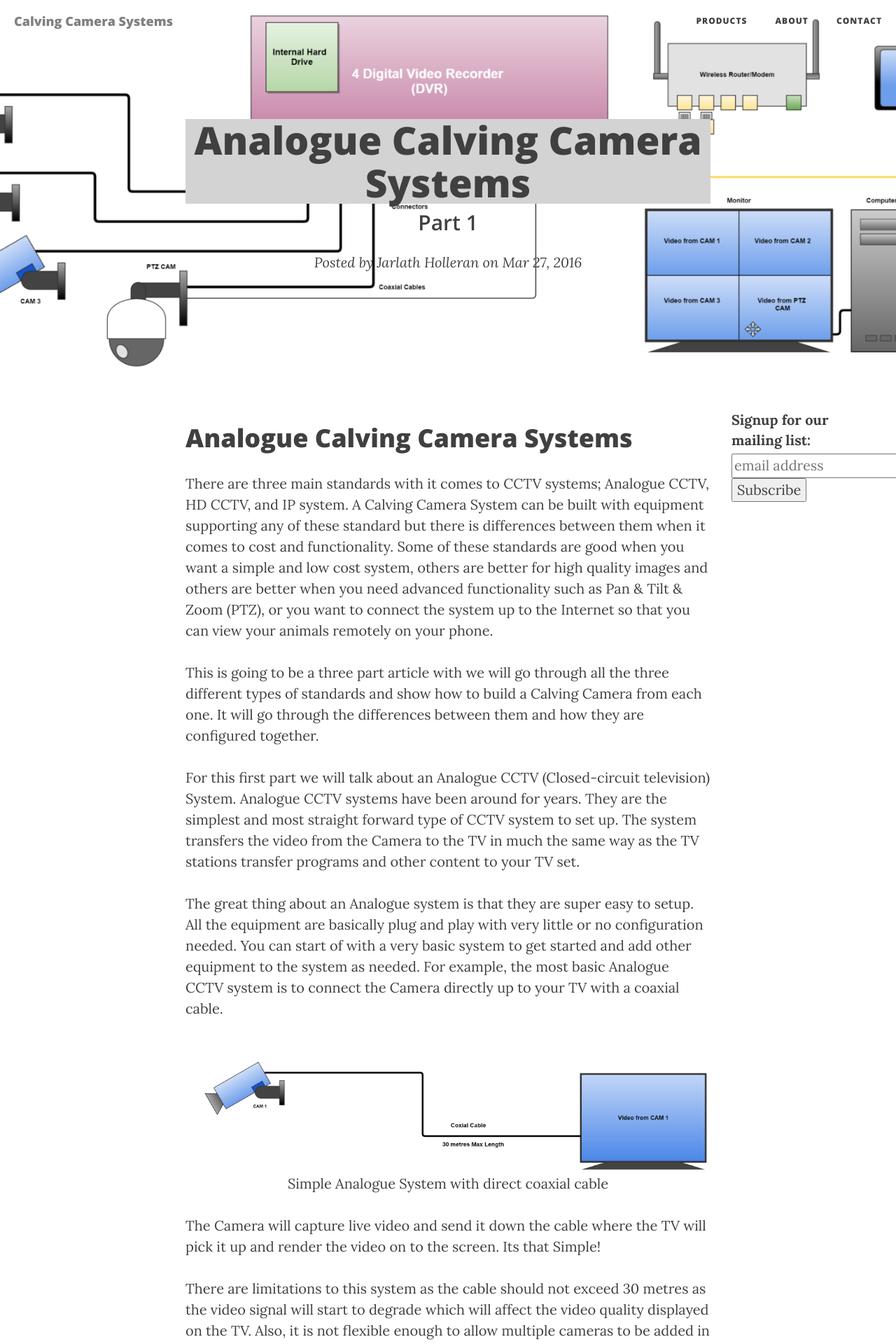
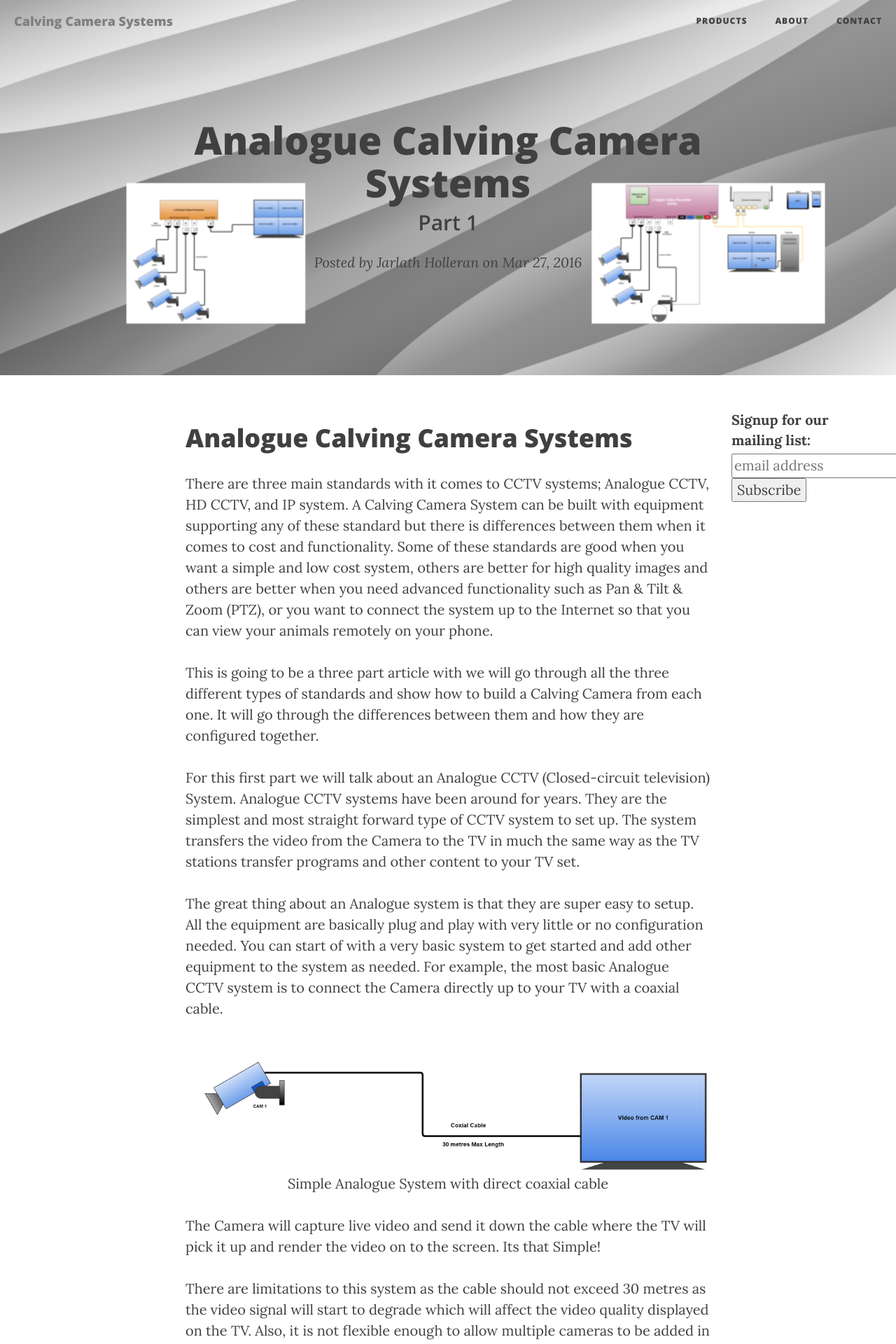
Before and after one commit to jholleran/calvingcamerareviews, a Jekyll site: the page built from _posts/2016-03-27-analogue-calving-camera-systems-part-1.markdown, in a window 1280 px wide. Shown: the top 1920 px of the page at 70% size. Built offline with Jekyll 4.4.1, drawn with Linux system fonts in a browser that asks for light colours; nearby versions of some CDN libraries; comment, search, counter and statistics services are not loaded.

Commit message:
new background image

```diff
--- a/_posts/2016-03-27-analogue-calving-camera-systems-part-1.markdown
+++ b/_posts/2016-03-27-analogue-calving-camera-systems-part-1.markdown
@@ -4,9 +4,8 @@ heading:  "Analogue Calving Camera Systems"
 subHeading:  "Part 1"
 date:   2016-03-27 19:00:00
 text-color: gray
-text-bg-color: lightgray
 nav-color: gray
-bg-img: analogue/video-DVR-connected-to-ethernet-background.png
+bg-img: analogue/analogue-calving-camera-systems-bg.png
 description: |
   This article describes how to build an analogue calving camera system. It talks about different setup configurations of systems and also the different types of analogue equipment that can be used.
 
```
Also changed, not shown: img/analogue/analogue-calving-camera-systems-bg.png (added).
